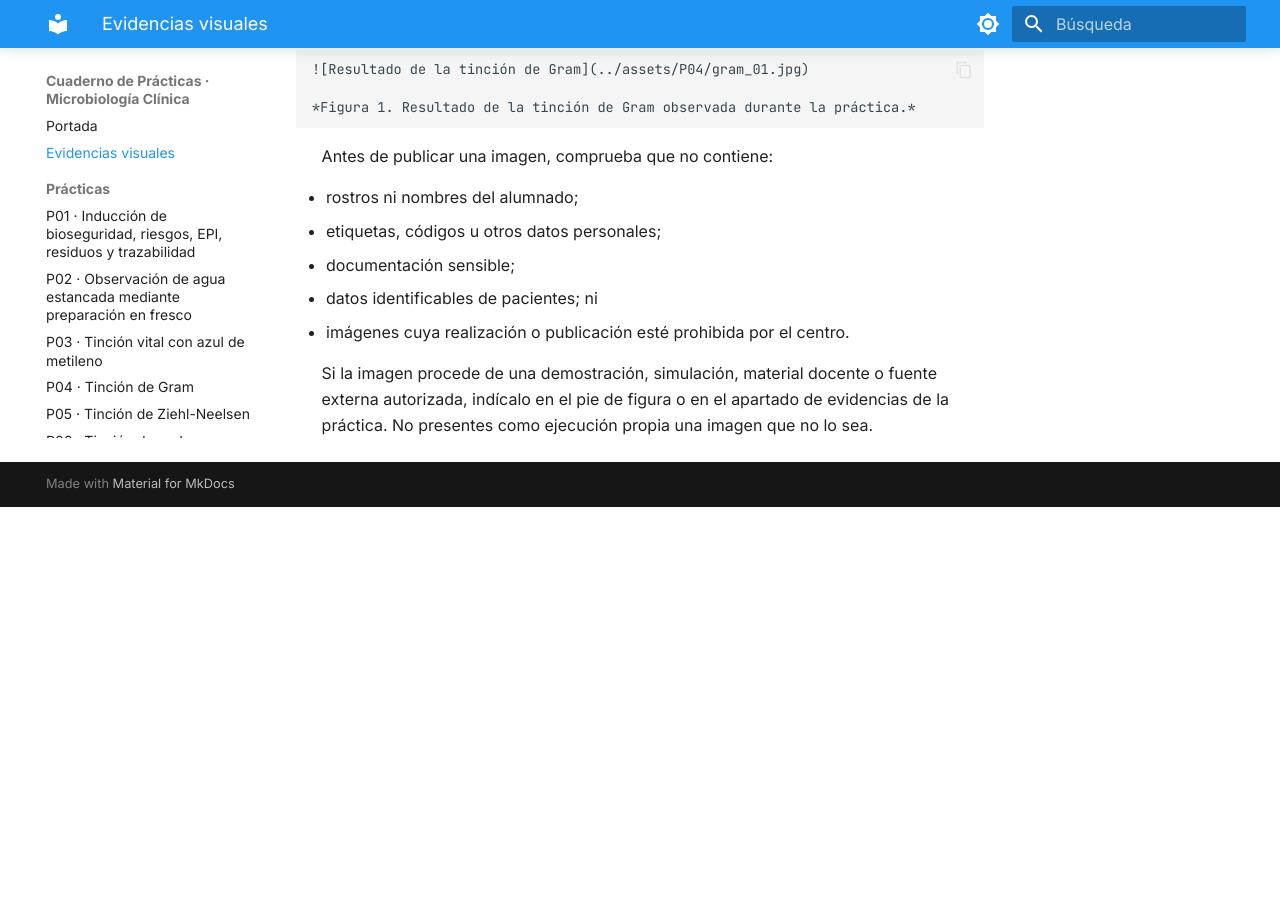
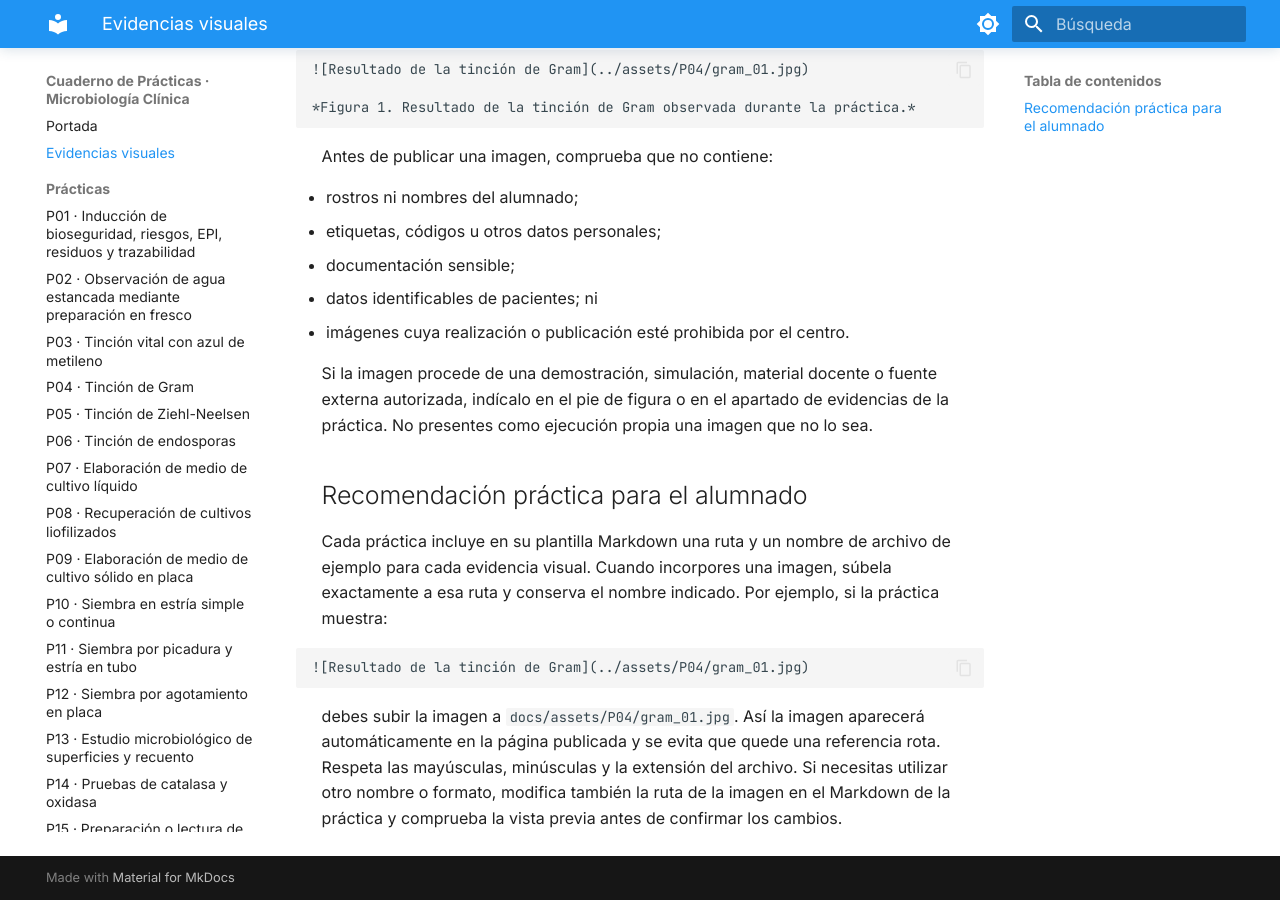
Before and after one commit to antonio-pa-sal/cuaderno-microbiologia-clinica-plantilla, an MkDocs documentation site: the page built from docs/assets/README.md, in a window 1280 px wide and 900 px high, scrolled down 673 px. Built offline with MkDocs 1.6.1 and Material for MkDocs 9.7.7, drawn with Linux system fonts in a browser that asks for light colours; before the commit the page ends 1180 px from its top, so only the background shows below that.

Commit message:
docs: recomendar rutas de imágenes del template

````diff
--- a/docs/assets/README.md
+++ b/docs/assets/README.md
@@ -38,3 +38,13 @@ Antes de publicar una imagen, comprueba que no contiene:
 - imágenes cuya realización o publicación esté prohibida por el centro.
 
 Si la imagen procede de una demostración, simulación, material docente o fuente externa autorizada, indícalo en el pie de figura o en el apartado de evidencias de la práctica. No presentes como ejecución propia una imagen que no lo sea.
+
+## Recomendación práctica para el alumnado
+
+Cada práctica incluye en su plantilla Markdown una ruta y un nombre de archivo de ejemplo para cada evidencia visual. Cuando incorpores una imagen, súbela exactamente a esa ruta y conserva el nombre indicado. Por ejemplo, si la práctica muestra:
+
+```markdown
+![Resultado de la tinción de Gram](../assets/P04/gram_01.jpg)
+```
+
+debes subir la imagen a `docs/assets/P04/gram_01.jpg`. Así la imagen aparecerá automáticamente en la página publicada y se evita que quede una referencia rota. Respeta las mayúsculas, minúsculas y la extensión del archivo. Si necesitas utilizar otro nombre o formato, modifica también la ruta de la imagen en el Markdown de la práctica y comprueba la vista previa antes de confirmar los cambios.
````
